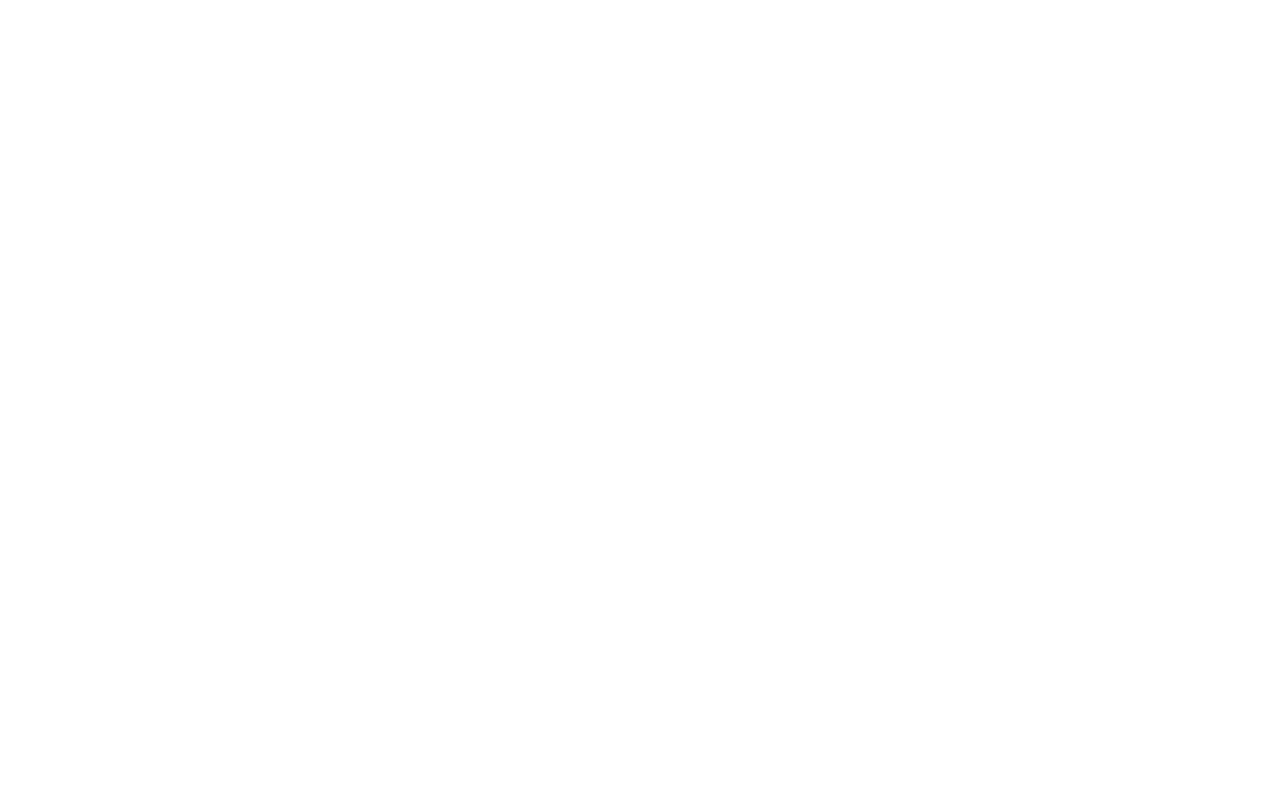
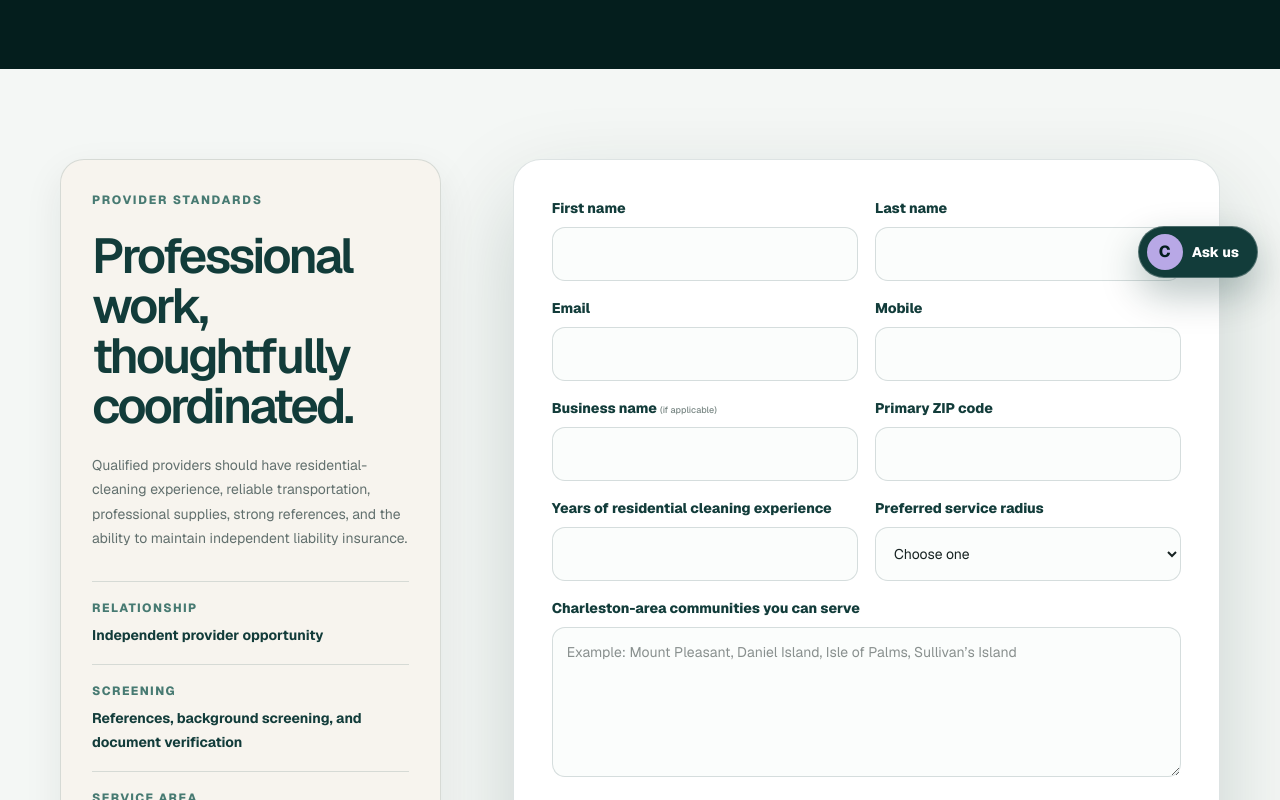
Before and after one commit to christophercompton843/charleston-clean-routine, a Next.js app: page /provider-application in a window 1280 px wide. Before the commit this address had no page. Shown: the part 500-1300 px from the top of the page. Before the commit the page ends 800 px from the top, so only its background shows below. Built offline with nearby package versions, Linux system fonts and the light colour scheme.

Commit message:
Add provider opportunity page

```diff
--- /dev/null
+++ b/app/provider-application/page.tsx
@@ -0,0 +1,30 @@
+import type { Metadata } from "next";
+import CustomerPageShell from "../customer-page-shell";
+import ProviderApplicationForm from "./provider-application-form";
+
+export const metadata: Metadata = {
+  title: "Provider Opportunities | Charleston Clean Routine",
+  description: "Apply to join Charleston Clean Routine’s selective network of experienced, independently insured cleaning professionals.",
+};
+
+export default function ProviderApplicationPage() {
+  return (
+    <CustomerPageShell
+      eyebrow="Founding provider network"
+      title="Bring exceptional care to Charleston homes."
+      intro="Charleston Clean Routine is building a selective network of experienced independent cleaning professionals who value reliability, presentation, and meticulous service."
+    >
+      <aside className="contact-aside">
+        <p className="eyebrow">Provider standards</p>
+        <h2>Professional work, thoughtfully coordinated.</h2>
+        <p>Qualified providers should have residential-cleaning experience, reliable transportation, professional supplies, strong references, and the ability to maintain independent liability insurance.</p>
+        <div><span>Relationship</span><strong>Independent provider opportunity</strong></div>
+        <div><span>Screening</span><strong>References, background screening, and document verification</strong></div>
+        <div><span>Service area</span><strong>Charleston and nearby communities based on launch coverage</strong></div>
+        <div><span>Assignments</span><strong>Accepted individually based on fit and availability</strong></div>
+        <p>Submitting an application does not guarantee approval, an interview, assignments, hours, territory, or compensation. Please do not send sensitive tax, identity, banking, or access information through this form.</p>
+      </aside>
+      <ProviderApplicationForm />
+    </CustomerPageShell>
+  );
+}
```
